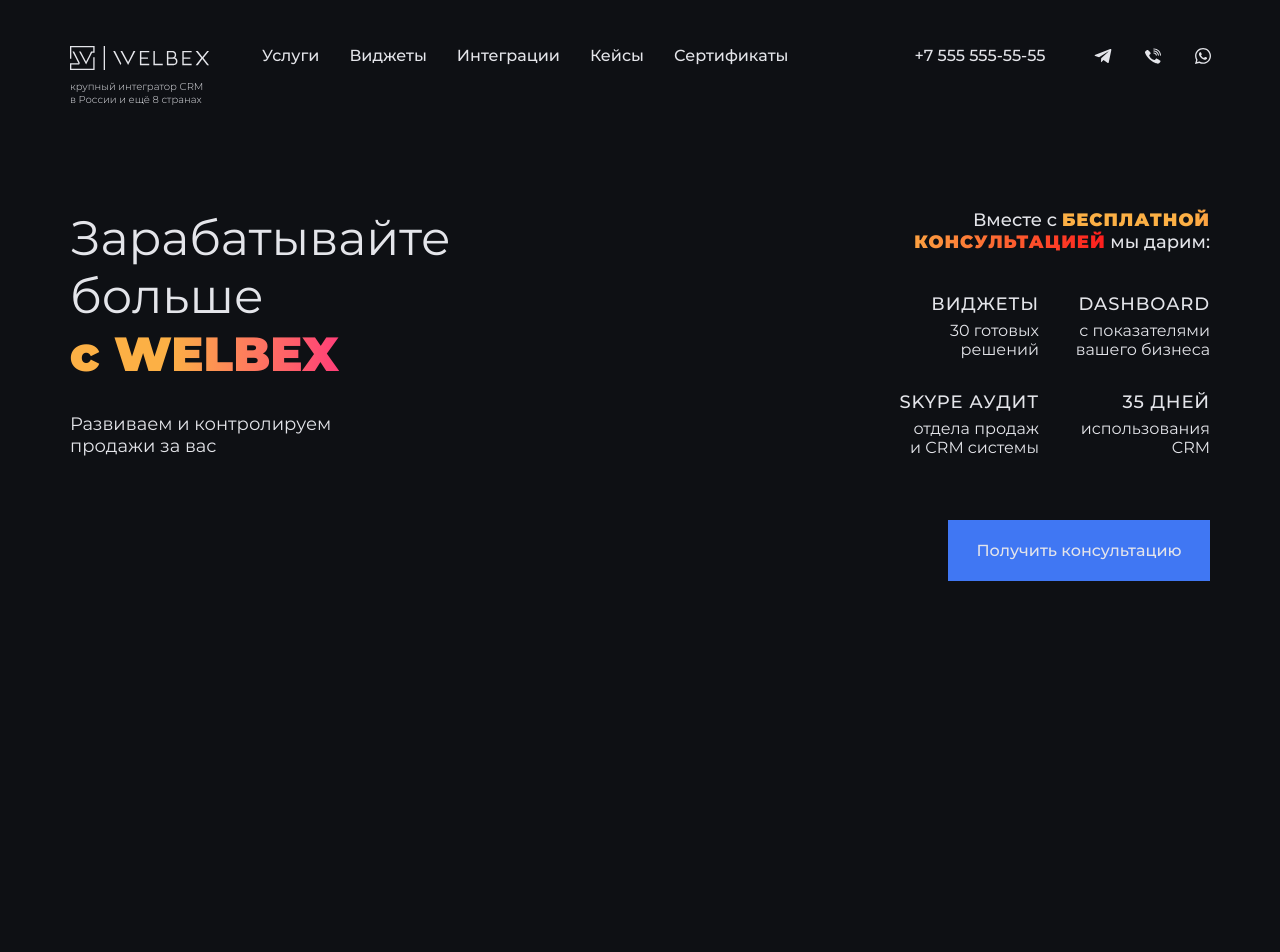
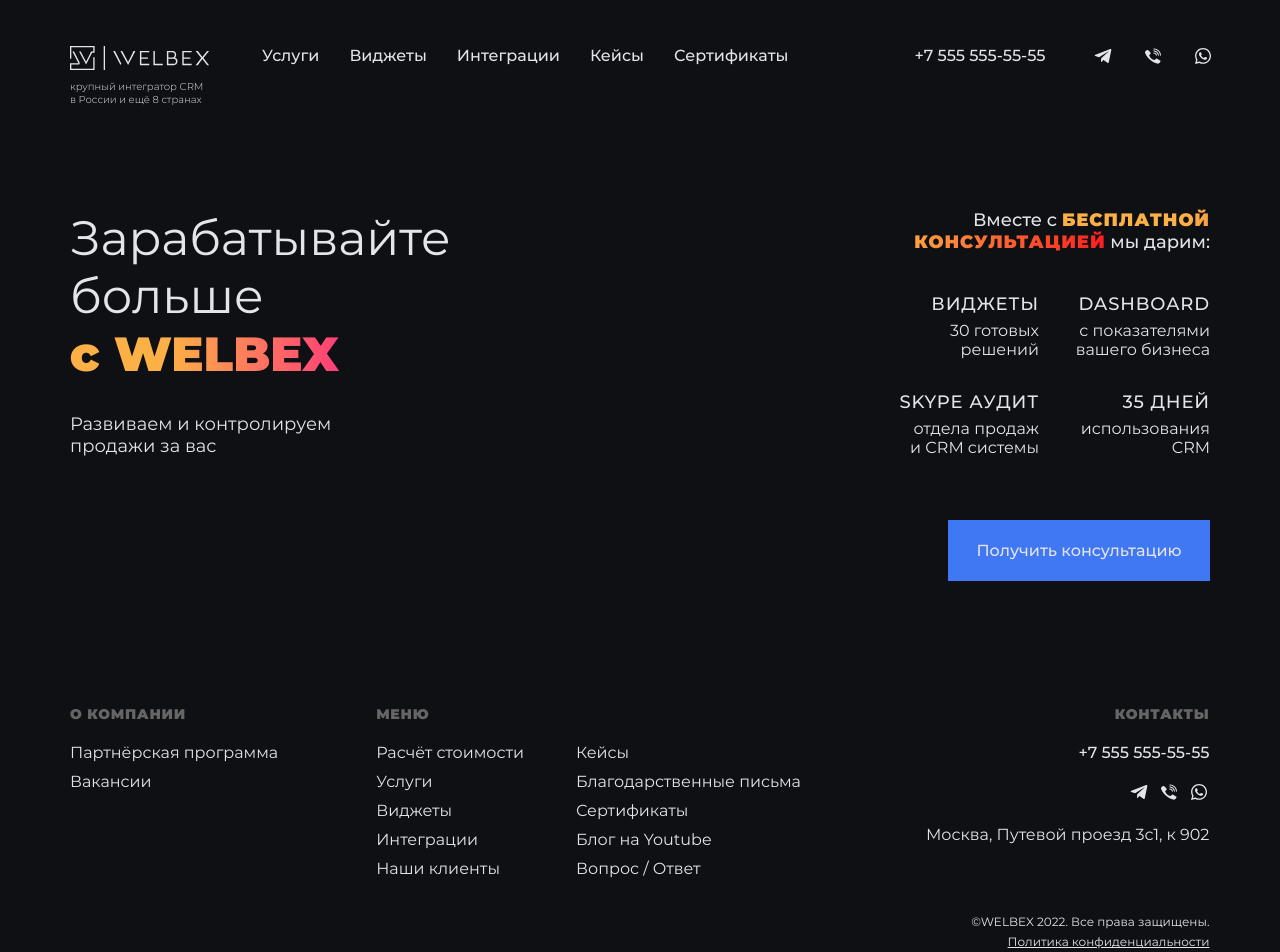
Before and after one commit to rina-dz/-, a React (Create React App) app: page / in a window 1280 px wide. Shown: the top 952 px of the page. Before the commit the page ends 800 px from the top, so only its background shows below. Built offline with nearby package versions, Linux system fonts and the light colour scheme.

Commit message:
dev: сверстать footer desktop

```diff
--- a/src/components/App/App.js
+++ b/src/components/App/App.js
@@ -1,12 +1,14 @@
 import './App.css';
 import Header from '../Header/Header';
 import Main from '../Main/Main';
+import Footer from '../Footer/Footer';
 
 function App() {
   return (
     <div className="App">
       <Header />
       <Main />
+      <Footer />
     </div>
   );
 }
--- /dev/null
+++ b/src/components/Footer/Footer.css
@@ -0,0 +1,115 @@
+.footer {
+    display: flex;
+    margin: 0 auto 0;
+    padding: 55px 0 20px;
+    max-width: 1140px;
+}
+
+.footer__container {
+    display: grid;
+    grid-template-rows: repeat(6, max-content);
+    grid-template-columns: repeat(2, min-content);
+    grid-auto-flow: column;
+    row-gap: 10px;
+    column-gap: 52px;
+    padding: 0;
+    margin: 0 46px 0 0;
+}
+
+.footer__title {
+    grid-column: span 2;
+    text-align: left;
+    color: #656566;
+    font-family: Montserrat;
+    font-size: 14px;
+    font-style: normal;
+    font-weight: 700;
+    line-height: normal;
+    letter-spacing: 0.7px;
+    text-transform: uppercase;
+    margin: 0 0 10px;
+}
+
+.footer__link {
+    text-align: left;
+    text-decoration: none;
+    list-style-type: none;
+    color: #E4E5EA;
+    font-family: Montserrat;
+    font-size: 16px;
+    font-style: normal;
+    font-weight: 400;
+    line-height: normal;
+    white-space: nowrap;
+}
+
+.footer__contacts-container {
+    display: flex;
+    flex-direction: column;
+    padding: 0;
+    margin: 0;
+    align-items: end;
+    list-style-type: none;
+    margin-left: 79px;
+}
+
+.footer__number {
+    color: #E4E5EA;
+    font-family: Montserrat;
+    font-size: 16px;
+    font-style: normal;
+    font-weight: 500;
+    line-height: normal;
+    margin-top: 10px;
+}
+
+.footer__icons-container {
+    display: flex;
+    flex-direction: row;
+    margin: 20px 0;
+}
+
+.footer__icon {
+    width: 20px;
+    height: 20px;
+    margin: 0 0 0 10px;
+}
+
+.footer__adress {
+    color: #E4E5EA;
+    font-family: Montserrat;
+    font-size: 16px;
+    font-style: normal;
+    font-weight: 400;
+    line-height: normal;
+    margin: 0;
+}
+
+.footer__copyright {
+    display: flex;
+    flex-direction: column;
+    align-items: end;
+    margin: 70px 0 0;
+}
+
+.footer__copyright-text {
+    color: #E4E5EA;
+    font-family: Montserrat;
+    font-size: 12px;
+    font-style: normal;
+    font-weight: 400;
+    line-height: normal;
+    margin-bottom: 5px;
+    margin-top: 0;
+}
+
+.footer__copyright-link {
+    color: #E4E5EA;
+    text-align: right;
+    font-family: Montserrat;
+    font-size: 12px;
+    font-style: normal;
+    font-weight: 400;
+    line-height: normal;
+    text-decoration-line: underline;
+}
--- /dev/null
+++ b/src/components/Footer/Footer.js
@@ -0,0 +1,65 @@
+import './Footer.css';
+import telegram from '../../image/header__telegram.svg';
+import viber from '../../image/header__viber.svg';
+import whatsapp from '../../image/header__whatsapp.svg';
+
+function Footer() {
+
+    return (
+        <footer className='footer'>
+            <ul className='footer__container'>
+                <h4 className='footer__title'>О компании</h4>
+                <a className='footer__link link' target="_blank" rel="noreferrer"
+                    href='https://www.google.ru/'><li>Партнёрская программа</li></a>
+                <a className='footer__link link' target="_blank" rel="noreferrer"
+                    href='https://www.google.ru/'><li>Вакансии</li></a>
+            </ul>
+            <ul className='footer__container'>
+                <h4 className='footer__title'>Меню</h4>
+                <a className='footer__link link' target="_blank" rel="noreferrer"
+                    href='https://www.google.ru/'><li>Расчёт стоимости</li></a>
+                <a className='footer__link link' target="_blank" rel="noreferrer"
+                    href='https://www.google.ru/'><li>Услуги</li></a>
+                <a className='footer__link link' target="_blank" rel="noreferrer"
+                    href='https://www.google.ru/'><li>Виджеты</li></a>
+                <a className='footer__link link' target="_blank" rel="noreferrer"
+                    href='https://www.google.ru/'><li>Интеграции</li></a>
+                <a className='footer__link link' target="_blank" rel="noreferrer"
+                    href='https://www.google.ru/'><li>Наши клиенты</li></a>
+                <a className='footer__link link' target="_blank" rel="noreferrer"
+                    href='https://www.google.ru/'><li>Кейсы</li></a>
+                <a className='footer__link link' target="_blank" rel="noreferrer"
+                    href='https://www.google.ru/'><li>Благодарственные письма</li></a>
+                <a className='footer__link link' target="_blank" rel="noreferrer"
+                    href='https://www.google.ru/'><li>Сертификаты</li></a>
+                <a className='footer__link link' target="_blank" rel="noreferrer"
+                    href='https://www.google.ru/'><li>Блог на Youtube</li></a>
+                <a className='footer__link link' target="_blank" rel="noreferrer"
+                    href='https://www.google.ru/'><li>Вопрос / Ответ</li></a>
+            </ul>
+            <ul className='footer__contacts-container'>
+                <h4 className='footer__title'>Контакты</h4>
+                <li className='footer__number'>+7 555 555-55-55</li>
+                <div className='footer__icons-container'>
+                    <a target="_blank" rel="noreferrer" href='https://web.telegram.org/'><li>
+                        <img className='footer__icon link' src={telegram} alt='telegram' />
+                    </li></a>
+                    <a target="_blank" rel="noreferrer" href='https://www.viber.com/ru/'><li>
+                        <img className='footer__icon link' src={viber} alt='viber' />
+                    </li></a>
+                    <a target="_blank" rel="noreferrer" href='https://www.whatsapp.com/'><li>
+                        <img className='footer__icon link' src={whatsapp} alt='whatsapp' />
+                    </li></a>
+                </div>
+                <li className='footer__adress'>Москва, Путевой проезд 3с1, к 902</li>
+                <div className='footer__copyright'>
+                    <p className='footer__copyright-text'>©WELBEX 2022. Все права защищены.</p>
+                    <a className='footer__copyright-link link' target="_blank" rel="noreferrer"
+                        href='https://www.google.ru/'> Политика конфиденциальности</a>
+                </div>
+            </ul>
+        </footer>
+    );
+}
+
+export default Footer;
```
